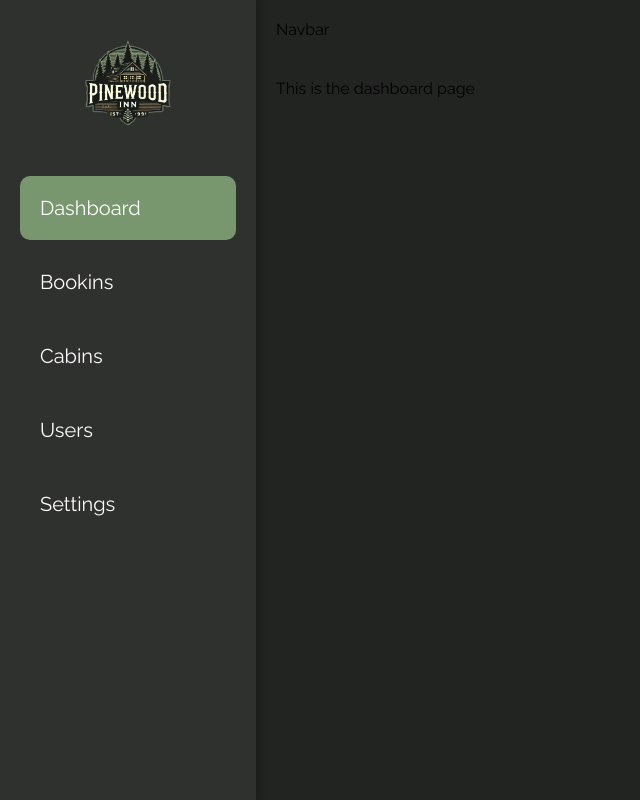
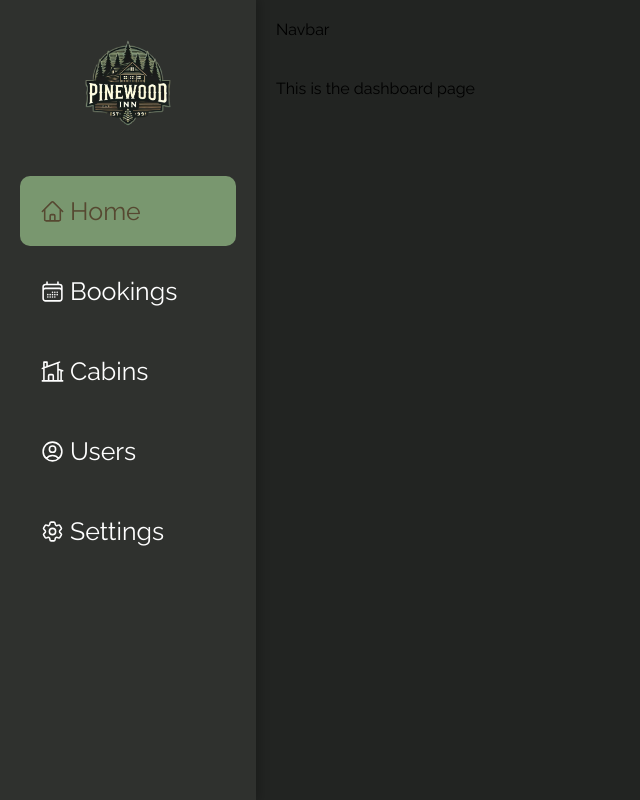
Before and after one commit to hemanththyagaraj/pinewood-inn, a React (Vite) app: page /dashboard in a window 1280 px wide. Shown: the whole page, without its empty margins (0-640 px from the left). Built offline with nearby package versions, Linux system fonts and the light colour scheme.

Commit message:
Setup sidebar and its items to navigate among different pages

```diff
--- a/package.json
+++ b/package.json
@@ -18,6 +18,7 @@
   "dependencies": {
     "react": "^18.2.0",
     "react-dom": "^18.2.0",
+    "react-icons": "^5.2.1",
     "react-router-dom": "^6.23.1",
     "styled-components": "^6.1.11"
   },
--- a/src/components/sidebar/sidebar.tsx
+++ b/src/components/sidebar/sidebar.tsx
@@ -1,5 +1,12 @@
 import { NavLink } from 'react-router-dom';
 import styled from 'styled-components';
+import {
+  HiOutlineHome,
+  HiOutlineHomeModern,
+  HiOutlineCalendarDays,
+  HiOutlineCog6Tooth,
+  HiOutlineUserCircle,
+} from 'react-icons/hi2';
 
 const StyledSidebar = styled.aside`
   grid-row: 1/-1;
@@ -25,16 +32,23 @@ const StyledNavLink = styled(NavLink)`
   color: var(--primary-text-color);
   text-decoration: none;
   padding: 2rem;
-  display: block;
-  font-size: 2rem;
+  font-size: 2.5rem;
   border-radius: 1rem;
+  display: flex;
+  align-items: center;
+  gap: 0.5rem;
 
   &.active {
     background-color: var(--primary-green);
+    color: var(--primary-brown);
+    & .icon {
+      border-radius: 50%;
+    }
   }
 
   &:hover {
     background-color: var(--primary-green);
+    color: var(--primary-brown);
   }
 `;
 
@@ -43,11 +57,26 @@ const Sidebar = () => {
     <StyledSidebar>
       <Logo src="/logo.png" />
       <Nav>
-        <StyledNavLink to="/dashboard">Dashboard</StyledNavLink>
-        <StyledNavLink to="/bookings">Bookins</StyledNavLink>
-        <StyledNavLink to="/cabins">Cabins</StyledNavLink>
-        <StyledNavLink to="/users">Users</StyledNavLink>
-        <StyledNavLink to="/settings">Settings</StyledNavLink>
+        <StyledNavLink to="/dashboard">
+          <HiOutlineHome className="icon" />
+          Home
+        </StyledNavLink>
+        <StyledNavLink to="/bookings">
+          <HiOutlineCalendarDays className="icon" />
+          Bookings
+        </StyledNavLink>
+        <StyledNavLink to="/cabins">
+          <HiOutlineHomeModern className="icon" />
+          Cabins
+        </StyledNavLink>
+        <StyledNavLink to="/users">
+          <HiOutlineUserCircle className="icon" />
+          Users
+        </StyledNavLink>
+        <StyledNavLink to="/settings">
+          <HiOutlineCog6Tooth className="icon" />
+          Settings
+        </StyledNavLink>
       </Nav>
     </StyledSidebar>
   );
--- a/src/routes/index.tsx
+++ b/src/routes/index.tsx
@@ -17,6 +17,10 @@ const AppRouter = () => {
       >
         <Route index element={<Navigate to="dashboard" />} />
         <Route path="dashboard" element={<Dashboard />} />
+        <Route path="bookings" element={<Dashboard />} />
+        <Route path="cabins" element={<Dashboard />} />
+        <Route path="users" element={<Dashboard />} />
+        <Route path="settings" element={<Dashboard />} />
       </Route>
       <Route path="/login" element={<Login />} />
       <Route path="*" element={<NotFound />} />
```
Also changed, not shown: 1 other file (tests, documents, lock files or other folders).
